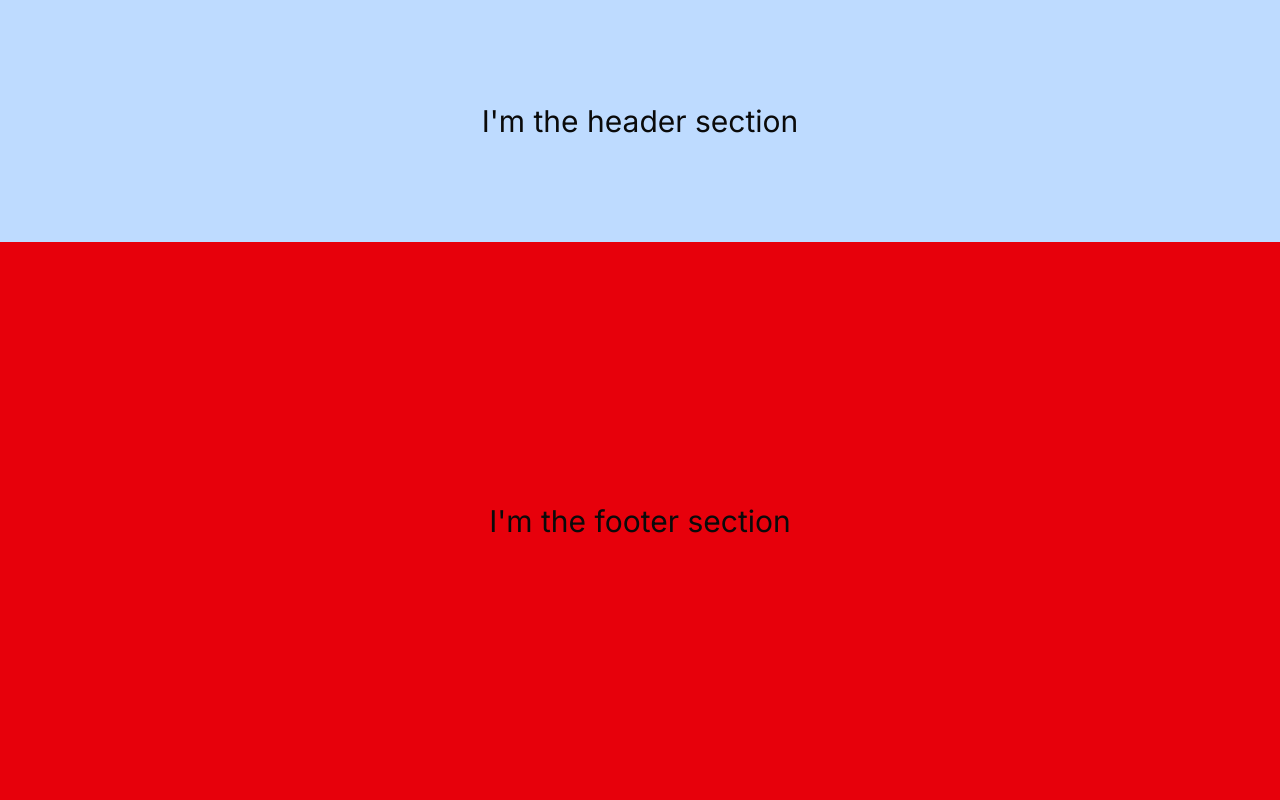
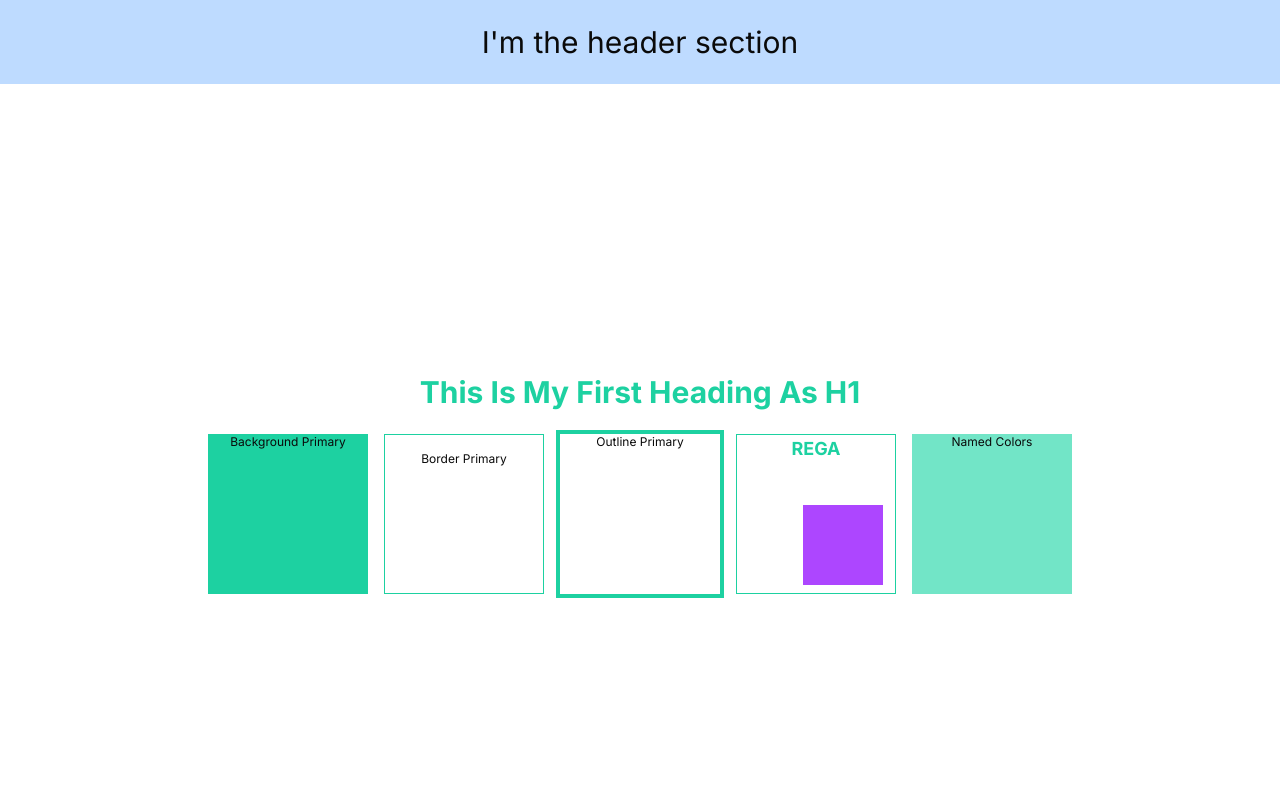
Before and after one commit to Hirusha1223/cinescope-06, a Next.js app: page /styling in a window 1280 px wide. Shown: the top 800 px of the page. Built offline with nearby package versions, Linux system fonts and the light colour scheme.

Commit message:
chore:mad flex boxes bg,border,outline

```diff
--- a/app/globals.css
+++ b/app/globals.css
@@ -55,13 +55,13 @@
   --card-foreground: oklch(0.145 0 0);
   --popover: oklch(1 0 0);
   --popover-foreground: oklch(0.145 0 0);
-  --primary: oklch(0.205 0 0);
+  --primary: oklch(0.7666 0.1504 168.19);
   --primary-foreground: oklch(0.985 0 0);
   --secondary: oklch(0.97 0 0);
   --secondary-foreground: oklch(0.205 0 0);
   --muted: oklch(0.97 0 0);
   --muted-foreground: oklch(0.556 0 0);
-  --accent: oklch(0.97 0 0);
+  --accent:oklch(84.617% 0.11429 174.188);
   --accent-foreground: oklch(0.205 0 0);
   --destructive: oklch(0.577 0.245 27.325);
   --border: oklch(0.922 0 0);
--- a/app/styling/page.tsx
+++ b/app/styling/page.tsx
@@ -1,4 +1,31 @@
 //By default RSC
 export default function style(){
     console.log("Server Componenet in here");
+
+    return(
+        <div className="flex flex-col min-h-screen justify-center items-center p-6 gap-6">
+            <h1 className="text-primary font-bold text-3xl capitalize">
+                    This is my first Heading as H1
+            </h1>
+
+            <div className="flex gap-4 text-xs text-center">
+                    <div className="w-40 h-40 bg-primary">Background Primary</div>
+
+                    <div className="w-40 h-40 p-4 border-primary border">Border Primary</div>
+
+                    <div className="w-40 h-40 outline-4 outline-primary">
+                            Outline Primary
+                    </div>
+                    <div className="w-40 h-40 relative border border-primary">
+                        <h2 className="text-primary font-bold text-lg">REGA</h2>
+                        <div className="w-20 h-20 bg-purple-500 absolute bottom-2 right-3 z-10"></div>
+                    </div>
+
+                    <div className="w-40 h-40 relative bg-accent">Named Colors</div>
+            </div>
+
+        </div>
+
+
+    );
 }
```
